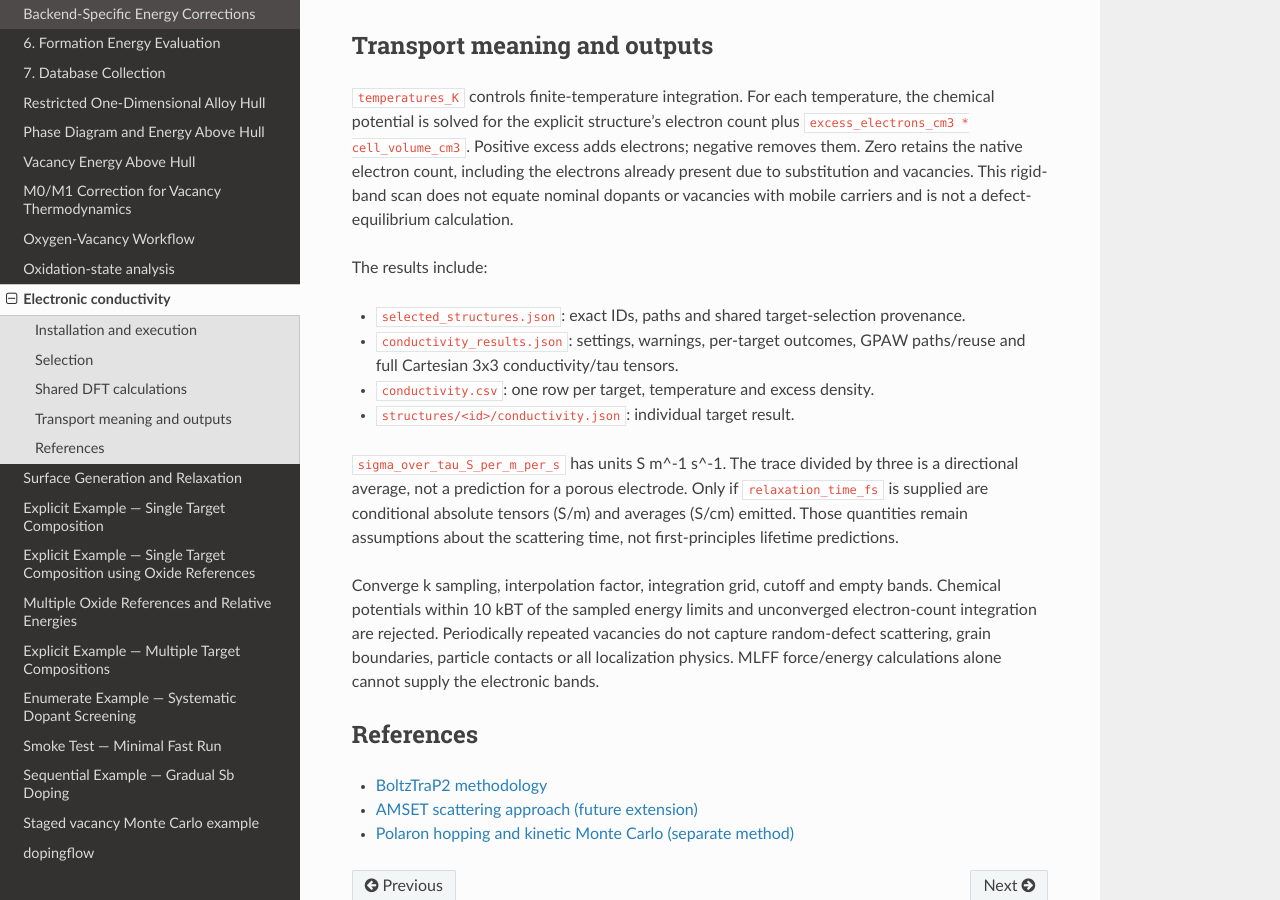
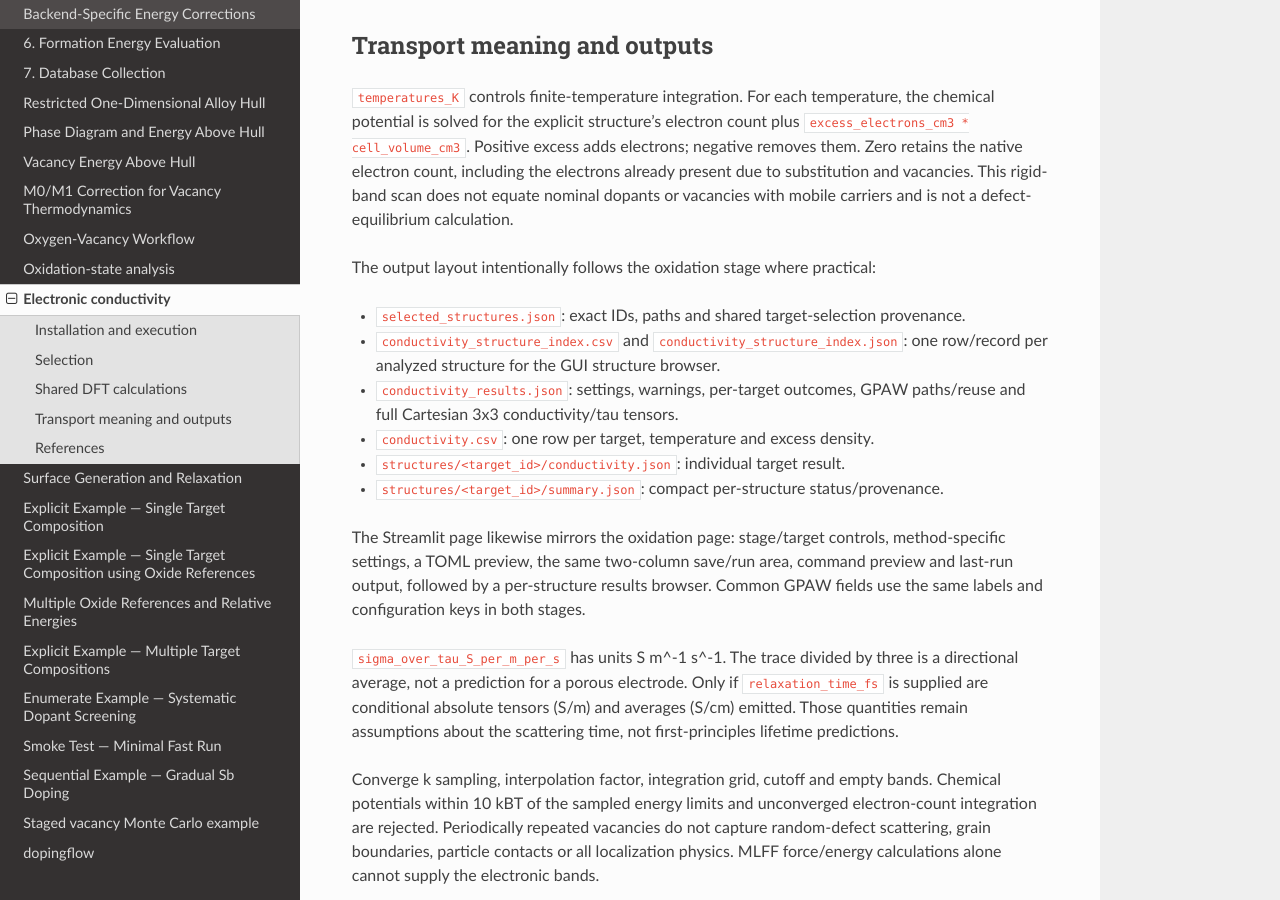
Before and after one commit to KazemZh/dopingflow, a Sphinx documentation site: the page built from docs/source/methods/conductivity.rst, in a window 1280 px wide and 900 px high, scrolled down 2330 px. Built offline with Sphinx 7.4.7 and the Read the Docs theme 3.1.0, drawn with Linux system fonts in a browser that asks for light colours.

Commit message:
Document oxidation-style conductivity GUI and output layout

```diff
--- a/docs/source/methods/conductivity.rst
+++ b/docs/source/methods/conductivity.rst
@@ -111,13 +111,22 @@ electrons already present due to substitution and vacancies. This rigid-band
 scan does not equate nominal dopants or vacancies with mobile carriers and is
 not a defect-equilibrium calculation.
 
-The results include:
+The output layout intentionally follows the oxidation stage where practical:
 
 * ``selected_structures.json``: exact IDs, paths and shared target-selection provenance.
+* ``conductivity_structure_index.csv`` and
+  ``conductivity_structure_index.json``: one row/record per analyzed structure for
+  the GUI structure browser.
 * ``conductivity_results.json``: settings, warnings, per-target outcomes,
   GPAW paths/reuse and full Cartesian 3x3 conductivity/tau tensors.
 * ``conductivity.csv``: one row per target, temperature and excess density.
-* ``structures/<id>/conductivity.json``: individual target result.
+* ``structures/<target_id>/conductivity.json``: individual target result.
+* ``structures/<target_id>/summary.json``: compact per-structure status/provenance.
+
+The Streamlit page likewise mirrors the oxidation page: stage/target controls,
+method-specific settings, a TOML preview, the same two-column save/run area,
+command preview and last-run output, followed by a per-structure results browser.
+Common GPAW fields use the same labels and configuration keys in both stages.
 
 ``sigma_over_tau_S_per_m_per_s`` has units S m^-1 s^-1. The trace divided by
 three is a directional average, not a prediction for a porous electrode.
```
